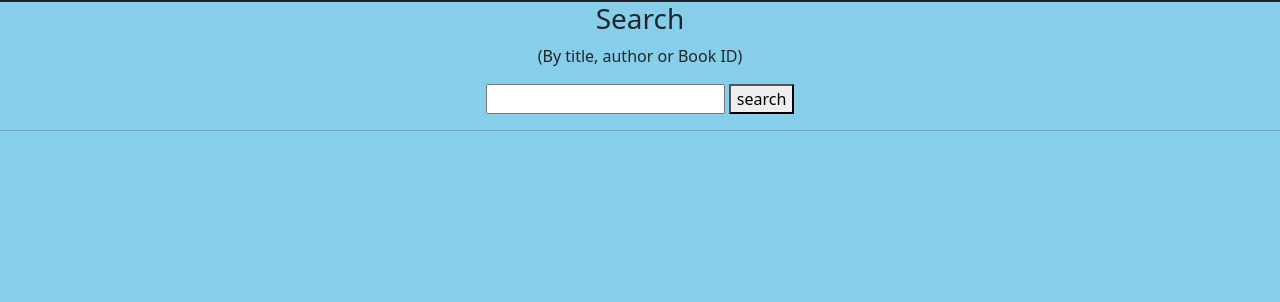
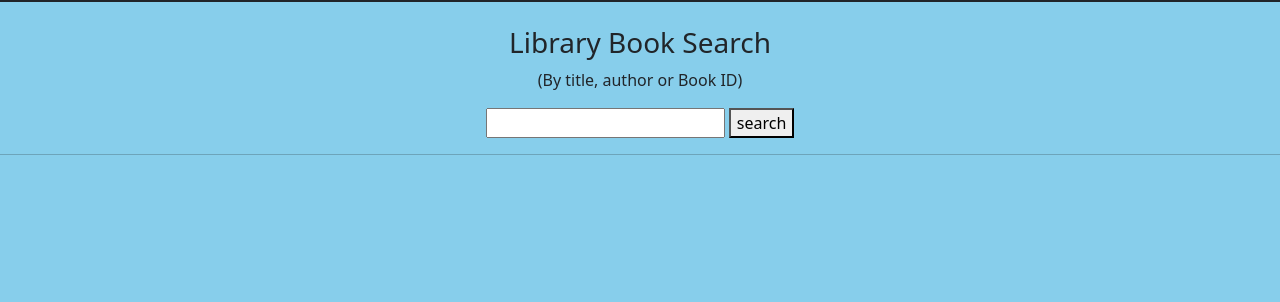
Before and after one commit to neoconstel/Library-Management-System, a Django app: template library/templates/library/student_library.html in a window 1280 px wide. Shown: the part 54-356 px from the top of the page. Run offline with Django 4.2, Linux system fonts and the light colour scheme; the template is opened without the code that fills it, so the values that code supplies are empty.

Commit message:
trivial adjustments in html presentation

```diff
--- a/library/templates/library/student_library.html
+++ b/library/templates/library/student_library.html
@@ -2,7 +2,8 @@
 
 {% block content %}
 
-<h3>Search</h3>
+<br>
+<h3>Library Book Search</h3>
 <p>(By title, author or Book ID)</p>
 <form action="">
     <input type="text" name="search_field" value="{{request.GET.search_field}}">
--- a/library/templates/library/student_portal.html
+++ b/library/templates/library/student_portal.html
@@ -2,7 +2,8 @@
 
 {% block content %}
 
-<h3>Your Rented Collections</h3>
+<br>
+<h3>Your Rented Books</h3>
 <hr>
 
 {% for order in orders %}
```
